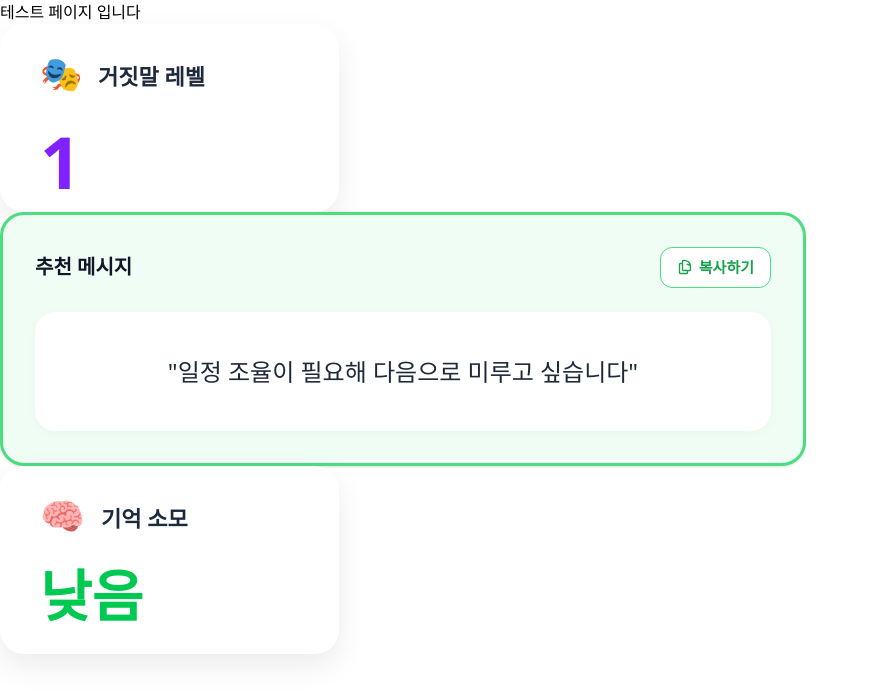
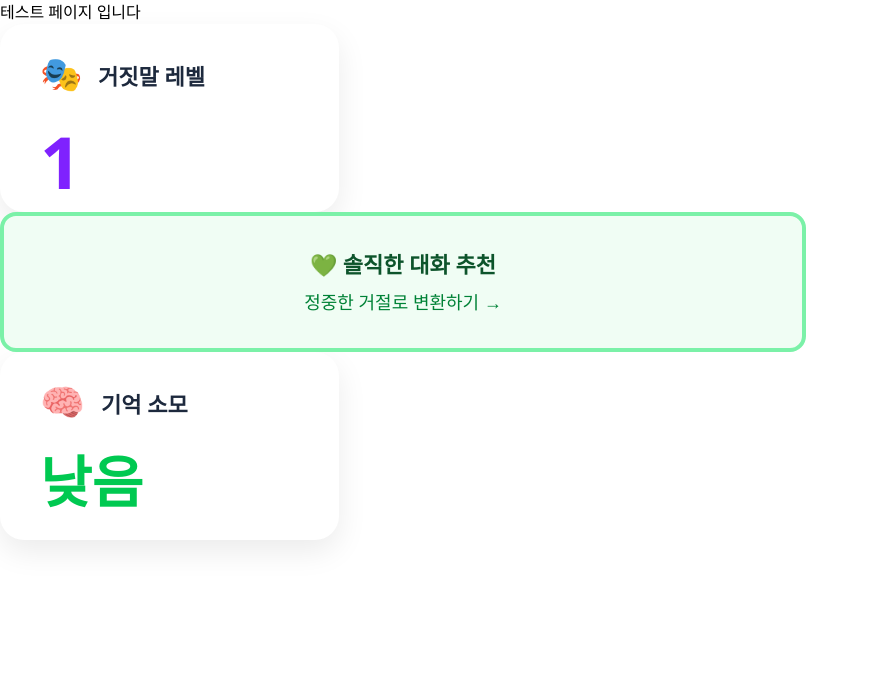
Before and after one commit to Bluedragon3rd/Frontend, a React (Vite) app in the folder makingLie/: page /test in a window 1280 px wide. Shown: the top 698 px of the page, without its empty margins (0-869 px from the left). Built offline with nearby package versions, Linux system fonts and the light colour scheme.

Commit message:
누락 파일 커밋

```diff
--- a/makingLie/src/components/HonestTalkButton.tsx
+++ b/makingLie/src/components/HonestTalkButton.tsx
@@ -1,98 +1,35 @@
-import { useState } from "react";
+import { useNavigate } from "react-router-dom";
 
 const HonestTalkButton = () => {
-  const [isCopied, setIsCopied] = useState(false);
-
-  // 나중에 props로 받아올 수도 있는 메시지 내용
-  const message = "일정 조율이 필요해 다음으로 미루고 싶습니다";
-
-  const handleCopy = async () => {
-    try {
-      await navigator.clipboard.writeText(message);
-      setIsCopied(true);
-      setTimeout(() => setIsCopied(false), 2000);
-    } catch (err) {
-      console.error("복사 실패:", err);
-    }
-  };
+  const navigate = useNavigate();
 
   return (
-    <div
+    <div>
+      <button
+        onClick={() => navigate("/honest")}
         className="
           w-[806px]
-        rounded-[24px]
-        border-[3px] border-[#4ADE80] /* 밝은 녹색 테두리 */
-        bg-[#F0FDF4] /* 아주 연한 녹색 배경 */
-        p-8
-        box-border
-        shadow-sm
+          h-[140px]
+          rounded-2xl
+          border-4 border-green-300
+          bg-green-50
+          py-8
+          text-center
+          transition
+          hover:shadow-md
+          active:scale-[0.98]
         "
       >
-      {/* 상단: 타이틀 + 복사 버튼 */}
-      <div className="flex justify-between items-center mb-6">
-        <h2 className="text-[20px] font-bold text-gray-900">추천 메시지</h2>
-
-        <button
-          onClick={handleCopy}
-          className="
-            flex items-center gap-1.5
-            bg-white
-            border border-[#4ADE80]
-            rounded-[12px]
-            px-4 py-2
-            text-[15px] font-bold text-[#16A34A]
-            transition-all
-            hover:bg-green-50
-            active:scale-95
-          "
-        >
-          {isCopied ? (
-            <>
-              <svg
-                xmlns="http://www.w3.org/2000/svg"
-                fill="none"
-                viewBox="0 0 24 24"
-                strokeWidth={2.5}
-                stroke="currentColor"
-                className="w-4 h-4"
-              >
-                <path
-                  strokeLinecap="round"
-                  strokeLinejoin="round"
-                  d="M4.5 12.75l6 6 9-13.5"
-                />
-              </svg>
-              <span>완료</span>
-            </>
-          ) : (
-            <>
-              {/* 복사 아이콘 */}
-              <svg
-                xmlns="http://www.w3.org/2000/svg"
-                fill="none"
-                viewBox="0 0 24 24"
-                strokeWidth={2}
-                stroke="currentColor"
-                className="w-4 h-4"
-              >
-                <path
-                  strokeLinecap="round"
-                  strokeLinejoin="round"
-                  d="M15.75 17.25v3.375c0 .621-.504 1.125-1.125 1.125h-9.75a1.125 1.125 0 01-1.125-1.125V7.875c0-.621.504-1.125 1.125-1.125H6.75a9.06 9.06 0 011.5.124m7.5 10.376h3.375c.621 0 1.125-.504 1.125-1.125V11.25c0-4.46-3.243-8.161-7.5-8.876a9.06 9.06 0 00-1.5-.124H9.375c-.621 0-1.125.504-1.125 1.125v3.5m7.5 10.375H9.375a1.125 1.125 0 01-1.125-1.125v-9.25m12 6.625v-1.875a3.375 3.375 0 00-3.375-3.375h-1.5"
-                />
-              </svg>
-              <span>복사하기</span>
-            </>
-          )}
-        </button>
+        <div className="flex flex-col items-center gap-2">
+          <div className="text-[22px] font-semibold text-green-900">
+            💚 솔직한 대화 추천
           </div>
 
-      {/* 하단: 메시지 박스 */}
-      <div className="w-full bg-white rounded-[20px] py-10 px-8 shadow-[0_2px_10px_rgba(0,0,0,0.03)] flex justify-center items-center">
-        <p className="text-[24px] font-medium text-gray-800 text-center leading-relaxed">
-          "{message}"
-        </p>
+          <div className="text-[18px] text-green-700">
+            정중한 거절로 변환하기 →
           </div>
+        </div>
+      </button>
     </div>
   );
 };
```
Lines whose indentation alone changed are shown as unchanged.
